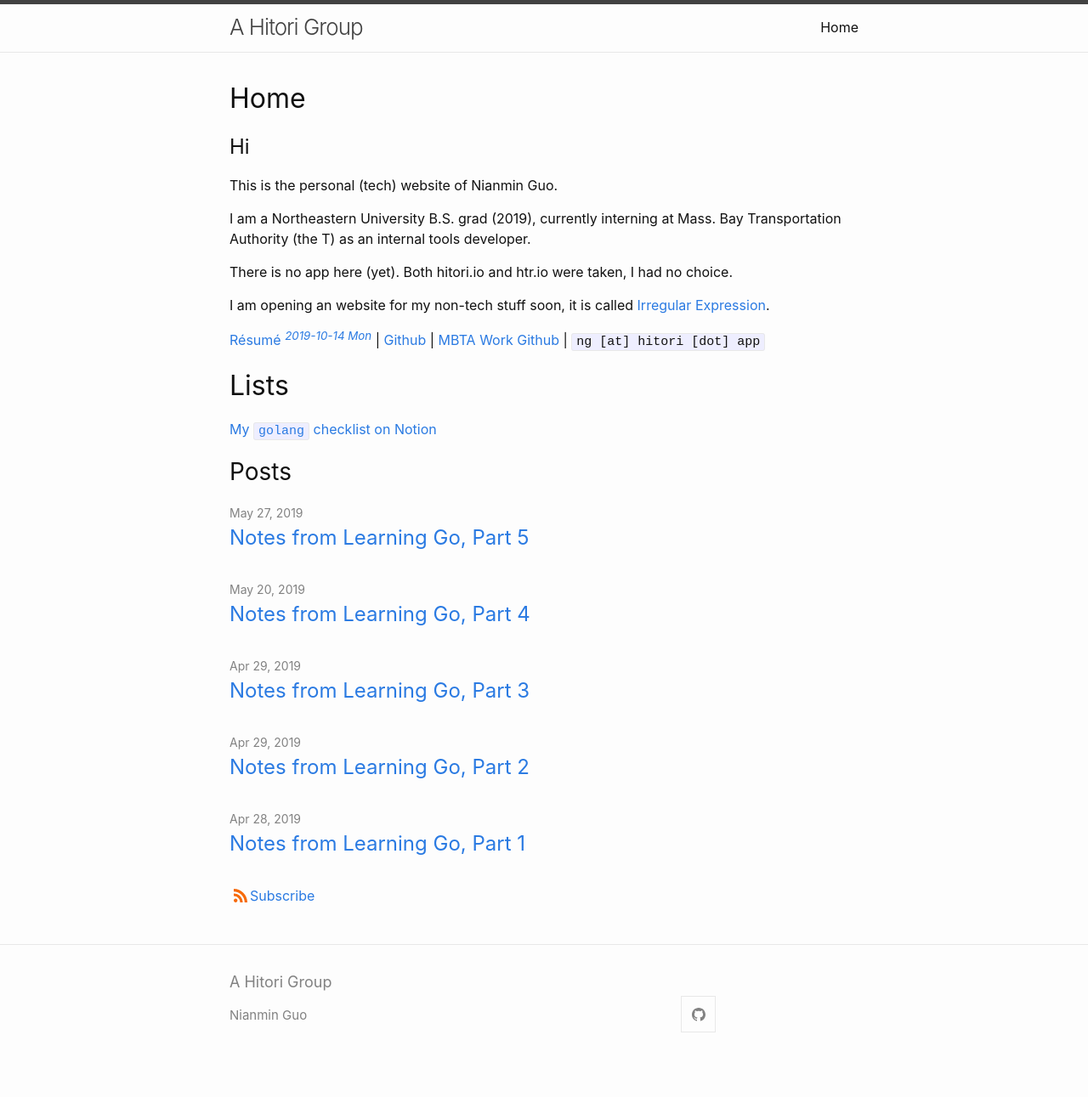
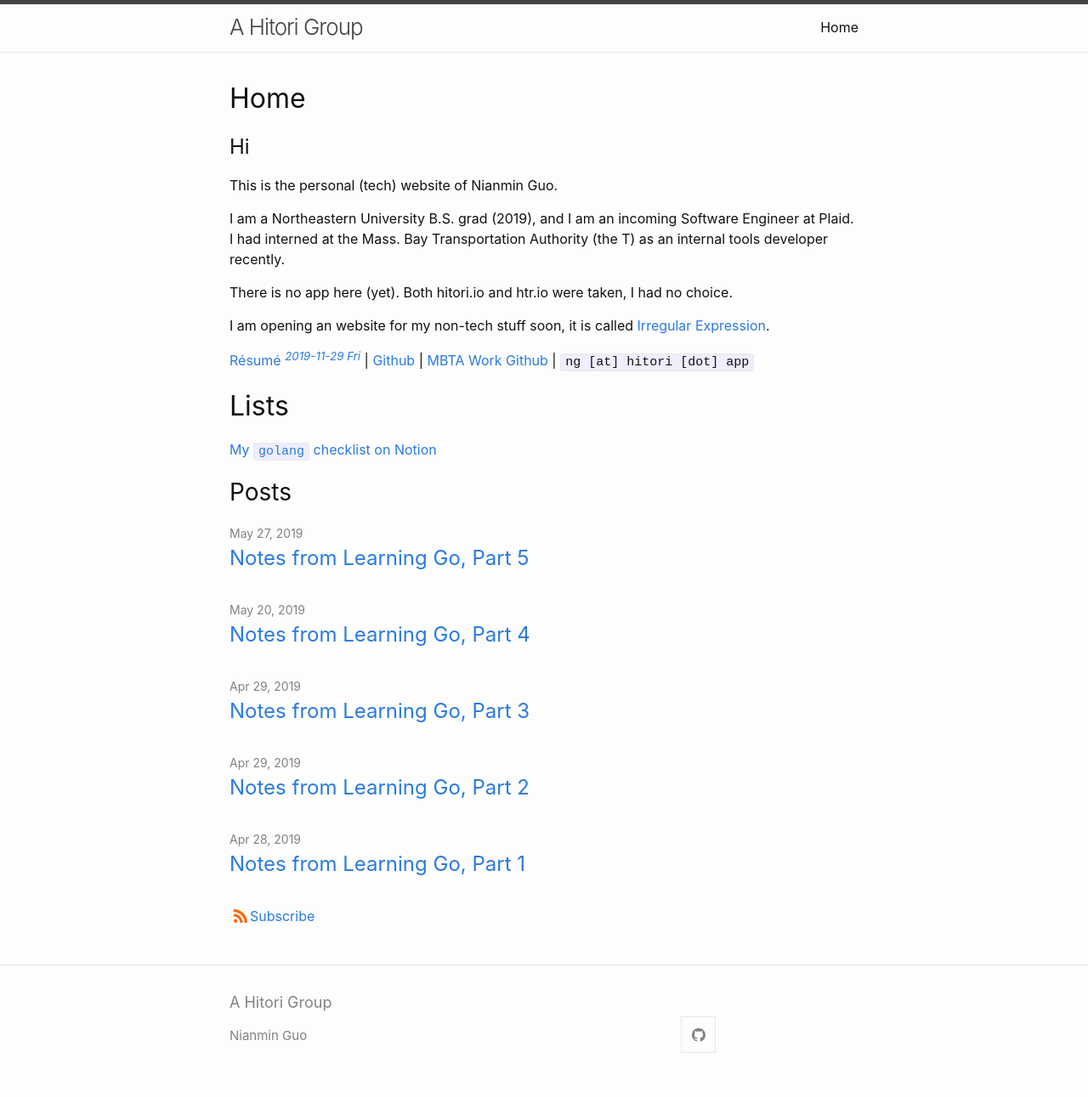
Before and after one commit to Zenmai0822/Zenmai0822.github.io, a Jekyll site: the page built from index.md, in a window 1280 px wide. Shown: the whole page at 85% size. Built offline with Jekyll 4.4.1, drawn with Linux system fonts in a browser that asks for light colours; before the commit the page ends 1267 px from its top, so only the background shows below that.

Commit message:
Employment Change

```diff
--- a/index.md
+++ b/index.md
@@ -7,13 +7,13 @@ title: Home
 
 This is the personal (tech) website of Nianmin Guo.
 
-I am a Northeastern University B.S. grad (2019), currently interning at Mass. Bay Transportation Authority (the T) as an internal tools developer.
+I am a Northeastern University B.S. grad (2019), and I am an incoming Software Engineer at Plaid. I had interned at the Mass. Bay Transportation Authority (the T) as an internal tools developer recently.
 
 There is no app here (yet). Both hitori.io and htr.io were taken, I had no choice.
 
 I am opening an website for my non-tech stuff soon, it is called [Irregular Expression](https://irregularexpression.netlify.com).
 
-[Résumé *<sup>2019-10-14 Mon</sup>*](assets/htr/Guo_Nianmin.pdf) \| [Github](https://github.com/Zenmai0822) \| [MBTA Work Github](https://github.com/nianminguo) \| `ng [at] hitori [dot] app`
+[Résumé *<sup>2019-11-29 Fri</sup>*](assets/htr/Guo_Nianmin.pdf) \| [Github](https://github.com/Zenmai0822) \| [MBTA Work Github](https://github.com/nianminguo) \| `ng [at] hitori [dot] app`
 
 # Lists
 
```
Also changed, not shown: 1 other file.
